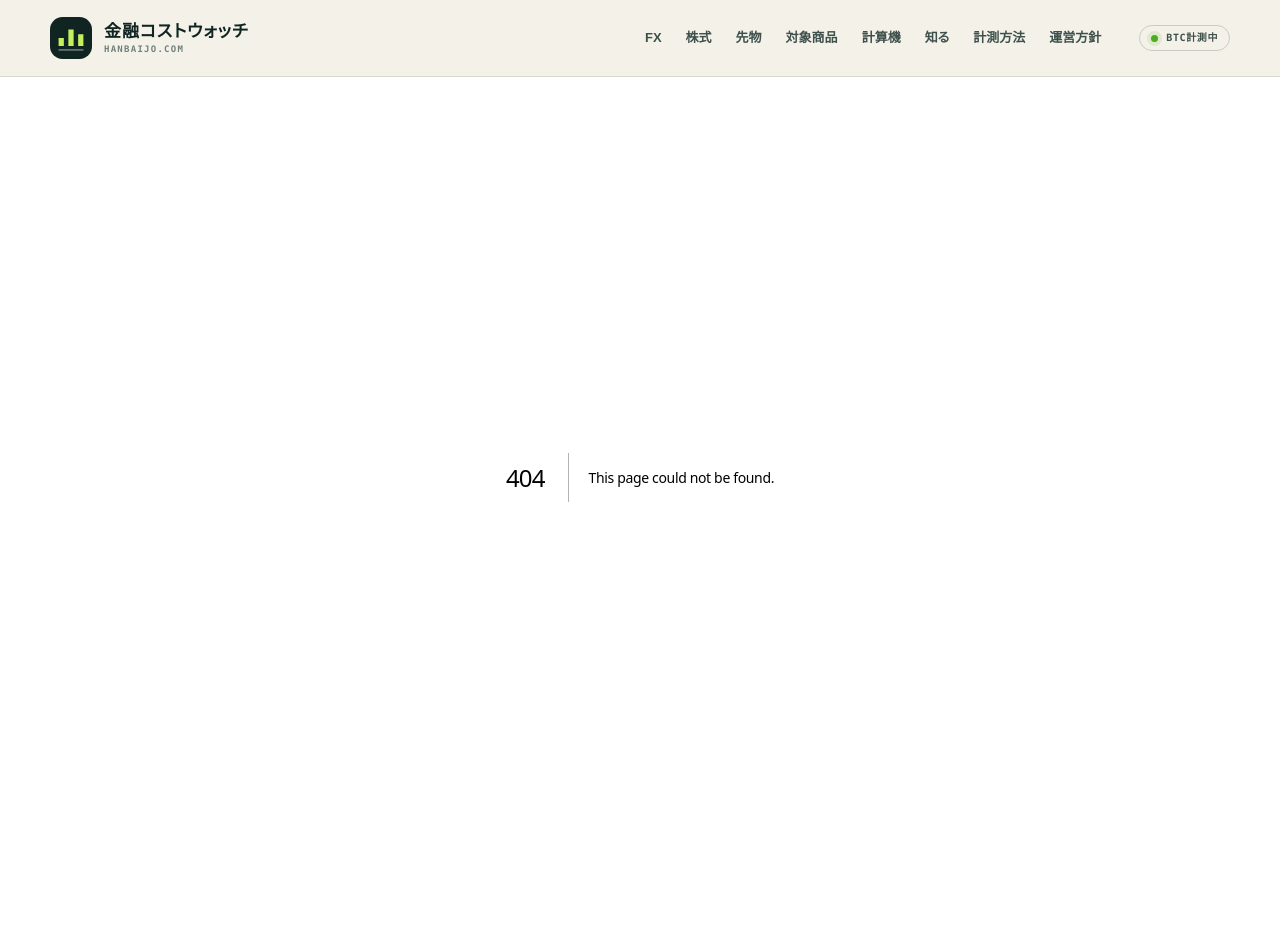
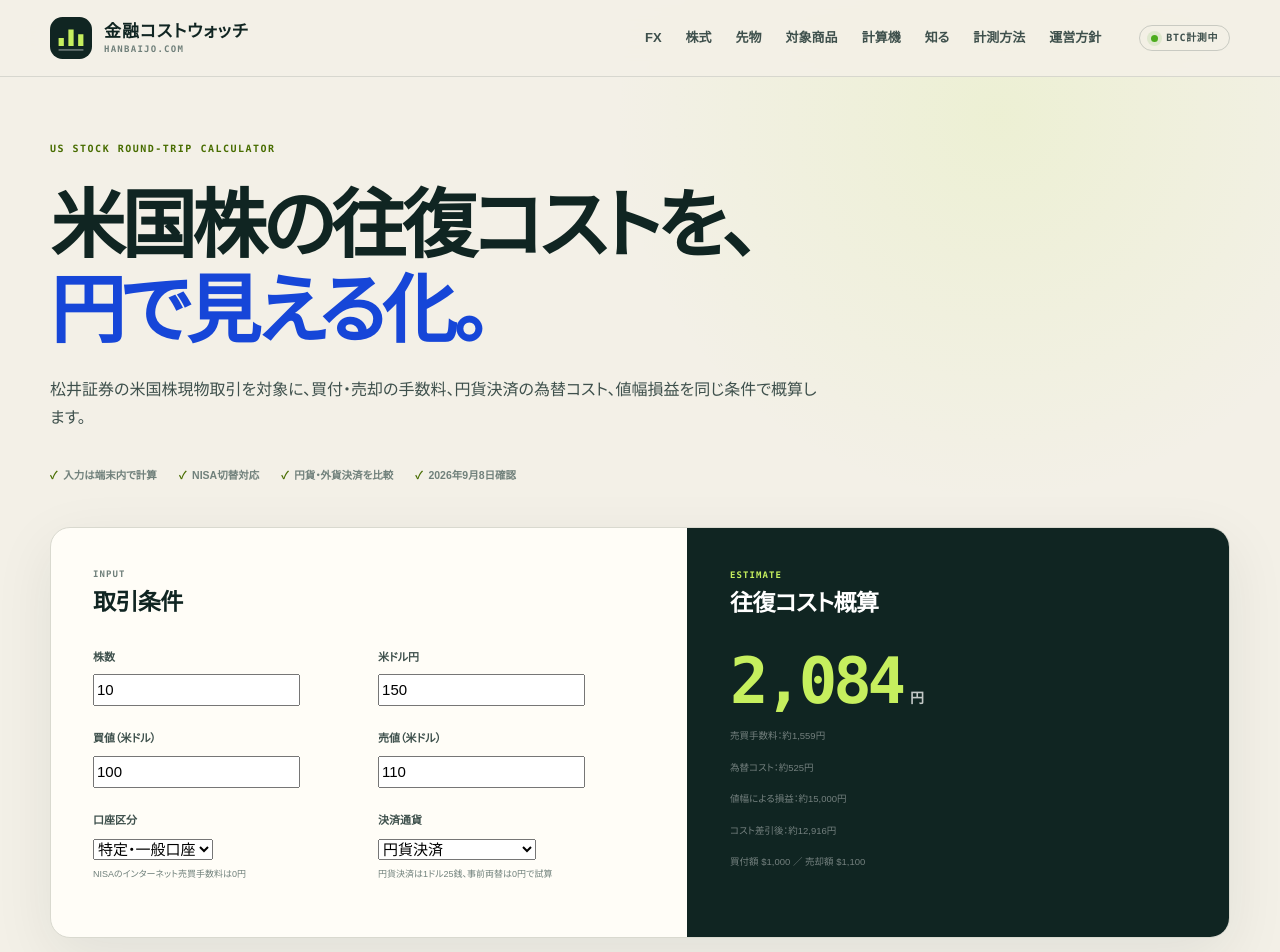
Before and after one commit to mrok18/hanbaijo, a Next.js app: page /tools/matsui-us-stock-cost-calculator in a window 1280 px wide. Before the commit this address had no page. Shown: the top 952 px of the page. Built offline with nearby package versions, Linux system fonts and the light colour scheme.

Commit message:
feat: add Matsui US stock cost calculator

```diff
--- a/app/articles/matsui-us-stock-fx-fee/page.tsx
+++ b/app/articles/matsui-us-stock-fx-fee/page.tsx
@@ -42,6 +42,7 @@ export default function Page() {
       <li><a href="https://support.matsui.co.jp/faq/show/35810" target="_blank" rel="noopener noreferrer">松井証券Q&amp;A「米国株の手数料はどのように計算しますか」</a></li>
     </ul><p>取引条件は2026年9月8日に確認しました。条件変更時は公式情報を優先してください。</p></section>
 
+    <p><Link href="/tools/matsui-us-stock-cost-calculator">松井証券の米国株往復コストを計算する →</Link></p>
     <p><Link href="/articles/us-stock-fx-cost">為替コストの一般的な計算方法を見る →</Link></p>
     <p><Link href="/articles/matsui-us-stock-trading-hours">松井証券の米国株取引時間を見る →</Link></p>
     <p><Link href="/stocks/matsui">松井証券の株式コストシートへ →</Link></p>
--- a/app/articles/matsui-us-stock-trading-hours/page.tsx
+++ b/app/articles/matsui-us-stock-trading-hours/page.tsx
@@ -43,6 +43,7 @@ export default function Page() {
       <li><a href="https://www.matsui.co.jp/news/2026/detail_0728_01.html" target="_blank" rel="noopener noreferrer">松井証券「米国株の取引時間を23時間に拡大します」</a></li>
     </ul><p>取引時間と今後の予定は2026年9月8日に確認しました。</p></section>
 
+    <p><Link href="/tools/matsui-us-stock-cost-calculator">米国株の往復コストを計算する →</Link></p>
     <p><Link href="/articles/matsui-us-stock-fx-fee">松井証券の米国株為替コストを見る →</Link></p>
     <p><Link href="/stocks/matsui">松井証券の株式コストシートへ →</Link></p>
     <section className="article-affiliate" aria-label="関連する広告"><AffiliateOfferCard offer={AFFILIATE_OFFERS['matsui-fx']} /><p className="affiliate-disclosure">松井証券への広告リンクです。申込み成立時に当サイトが報酬を受け取る場合があります。</p></section>
--- a/app/sitemap.ts
+++ b/app/sitemap.ts
@@ -30,7 +30,7 @@ export default function sitemap(): MetadataRoute.Sitemap {
   ];
   return [
     { url: base, lastModified: now, changeFrequency: 'hourly', priority: 1 },
-    ...['fx', 'cfd', 'stocks', 'futures', 'markets', 'tools/cost-calculator', 'tools/cfd-margin-calculator', 'articles', 'method', 'about', 'disclaimer', 'contact'].map((p) => ({
+    ...['fx', 'cfd', 'stocks', 'futures', 'markets', 'tools/cost-calculator', 'tools/cfd-margin-calculator', 'tools/matsui-us-stock-cost-calculator', 'articles', 'method', 'about', 'disclaimer', 'contact'].map((p) => ({
       url: `${base}/${p}`, lastModified: now, changeFrequency: 'monthly' as const, priority: 0.6,
     })),
     ...POSTS.map((p) => ({
--- a/app/stocks/matsui/page.tsx
+++ b/app/stocks/matsui/page.tsx
@@ -4,6 +4,7 @@ import { AFFILIATE_OFFERS } from '@/lib/affiliates';
 
 export const metadata = { title: '松井証券の国内株手数料・ボックスレート', description: '松井証券の国内株ボックスレートを、1日の約定代金合計と年齢条件に分けて公式情報から整理します。' };
 export default function Page() { return <StockProviderFactSheet provider={STOCK_PROVIDERS.matsui} affiliateOffer={AFFILIATE_OFFERS['matsui-fx']} relatedArticles={[
+  { href: '/tools/matsui-us-stock-cost-calculator', title: '米国株の往復コスト計算機', description: '売買手数料・為替コスト・値幅損益を同時に円換算します。' },
   { href: '/articles/matsui-us-stock-trading-hours', title: '米国株の取引時間とプレマーケット', description: '夏・冬時間と2026年12月予定の23時間化を整理します。' },
   { href: '/articles/matsui-us-stock-fx-fee', title: '米国株の為替手数料0円と25銭の違い', description: '事前両替と円貨決済で異なる為替コストを整理します。' },
   { href: '/articles/matsui-nisa-fees', title: '松井証券NISAの手数料', description: '日本株・米国株・投資信託で無料になる費用と残る費用を確認します。' },
--- /dev/null
+++ b/app/tools/matsui-us-stock-cost-calculator/layout.tsx
@@ -0,0 +1,8 @@
+import type { Metadata } from 'next';
+
+export const metadata: Metadata = {
+  title: '松井証券 米国株往復コスト計算機｜手数料・為替25銭',
+  description: '松井証券の米国株現物取引について、株数、買値、売値、米ドル円から売買手数料、円貨決済の為替コスト、値幅損益を円換算します。',
+};
+
+export default function Layout({ children }: { children: React.ReactNode }) { return children; }
--- /dev/null
+++ b/app/tools/matsui-us-stock-cost-calculator/page.tsx
@@ -0,0 +1,44 @@
+'use client';
+
+import Link from 'next/link';
+import { useMemo, useState } from 'react';
+import AffiliateOfferCard from '@/components/AffiliateOfferCard';
+import { AFFILIATE_OFFERS } from '@/lib/affiliates';
+
+const fee = (amount: number) => amount <= 2.22 ? 0 : Math.min(amount * 0.00495, 22);
+
+export default function Page() {
+  const [shares, setShares] = useState(10);
+  const [buyPrice, setBuyPrice] = useState(100);
+  const [sellPrice, setSellPrice] = useState(110);
+  const [usdJpy, setUsdJpy] = useState(150);
+  const [account, setAccount] = useState<'taxable' | 'nisa'>('taxable');
+  const [settlement, setSettlement] = useState<'yen' | 'usd'>('yen');
+  const result = useMemo(() => {
+    const buy = Math.max(0, shares * buyPrice);
+    const sell = Math.max(0, shares * sellPrice);
+    const buyFee = account === 'nisa' ? 0 : fee(buy);
+    const sellFee = account === 'nisa' ? 0 : fee(sell);
+    const tradeFeeYen = (buyFee + sellFee) * usdJpy;
+    const fxCostYen = settlement === 'yen' ? (buy + sell) * 0.25 : 0;
+    const grossYen = (sell - buy) * usdJpy;
+    return { buy, sell, tradeFeeYen, fxCostYen, grossYen, total: tradeFeeYen + fxCostYen, net: grossYen - tradeFeeYen - fxCostYen };
+  }, [shares, buyPrice, sellPrice, usdJpy, account, settlement]);
+  const yen = new Intl.NumberFormat('ja-JP', { maximumFractionDigits: 0 });
+  const dollar = new Intl.NumberFormat('ja-JP', { maximumFractionDigits: 2 });
+
+  return <div className="calculator-page">
+    <header className="calculator-intro"><p className="page-kicker">US STOCK ROUND-TRIP CALCULATOR</p><h1>米国株の往復コストを、<br /><em>円で見える化。</em></h1><p className="lede">松井証券の米国株現物取引を対象に、買付・売却の手数料、円貨決済の為替コスト、値幅損益を同じ条件で概算します。</p><div className="calculator-proof"><span>入力は端末内で計算</span><span>NISA切替対応</span><span>円貨・外貨決済を比較</span><span>2026年9月8日確認</span></div></header>
+    <div className="calculator-shell"><div className="calculator-grid"><section className="calculator-inputs"><div className="calculator-panel-head"><div><span>INPUT</span><h2>取引条件</h2></div></div><div className="field-grid">
+      <label><span>株数</span><input type="number" min="0" step="1" value={shares} onChange={e => setShares(Number(e.target.value))} /></label>
+      <label><span>米ドル円</span><input type="number" min="0" step="0.01" value={usdJpy} onChange={e => setUsdJpy(Number(e.target.value))} /></label>
+      <label><span>買値（米ドル）</span><input type="number" min="0" step="0.01" value={buyPrice} onChange={e => setBuyPrice(Number(e.target.value))} /></label>
+      <label><span>売値（米ドル）</span><input type="number" min="0" step="0.01" value={sellPrice} onChange={e => setSellPrice(Number(e.target.value))} /></label>
+      <label><span>口座区分</span><select value={account} onChange={e => setAccount(e.target.value as 'taxable' | 'nisa')}><option value="taxable">特定・一般口座</option><option value="nisa">NISA口座</option></select><small>NISAのインターネット売買手数料は0円</small></label>
+      <label><span>決済通貨</span><select value={settlement} onChange={e => setSettlement(e.target.value as 'yen' | 'usd')}><option value="yen">円貨決済</option><option value="usd">外貨決済（事前両替）</option></select><small>円貨決済は1ドル25銭、事前両替は0円で試算</small></label>
+    </div></section><section className="calculator-result"><div className="result-head"><span>ESTIMATE</span><h2>往復コスト概算</h2></div><div className="total-cost"><strong>{yen.format(result.total)}</strong><span>円</span></div><p>売買手数料：約{yen.format(result.tradeFeeYen)}円</p><p>為替コスト：約{yen.format(result.fxCostYen)}円</p><p>値幅による損益：約{yen.format(result.grossYen)}円</p><p>コスト差引後：約{yen.format(result.net)}円</p><p>買付額 ${dollar.format(result.buy)} ／ 売却額 ${dollar.format(result.sell)}</p></section></div></div>
+    <div className="callout"><strong>概算の前提</strong><p>特定・一般口座の現物手数料は片道0.495％、上限22米ドル、約定代金2.22米ドル以下は0円で計算します。円貨決済は買付・売却それぞれ25銭／米ドル、外貨決済は事前両替の為替手数料0円として計算します。税金、配当、SEC Fee、為替変動は含みません。</p></div>
+    <nav className="calculator-proof" aria-label="計算根拠と関連記事"><Link href="/articles/matsui-us-stock-fx-fee">為替0円と25銭の違い</Link><Link href="/articles/matsui-us-stock-trading-hours">取引時間とプレマーケット</Link><a href="https://www.matsui.co.jp/us-stock/domestic/fee/" target="_blank" rel="noopener noreferrer">公式料金表</a></nav>
+    <section className="article-affiliate" aria-label="関連する広告"><AffiliateOfferCard offer={AFFILIATE_OFFERS['matsui-fx']} /><p className="affiliate-disclosure">松井証券への広告リンクです。申込み成立時に当サイトが報酬を受け取る場合があります。</p></section>
+  </div>;
+}
```
